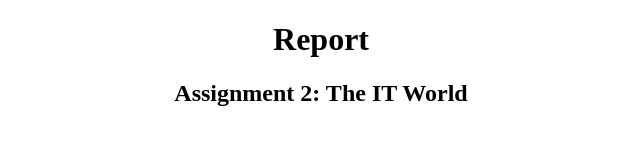
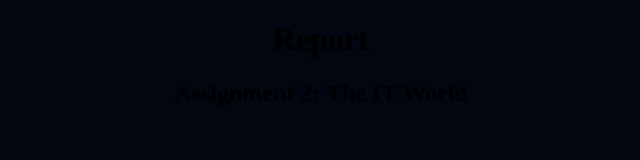
Before and after one commit to Dandethegame/assignmen2, a plain HTML site: page index.html in a window 1280 px wide. Shown: the whole page, without its empty margins (319-959 px from the left). Drawn offline with Linux system fonts and the light colour scheme.

Commit message:
add background color

```diff
--- a/style.css
+++ b/style.css
@@ -1,3 +1,4 @@
 body {
   text-align: center;
+  background-color: #010611;
 }
```
